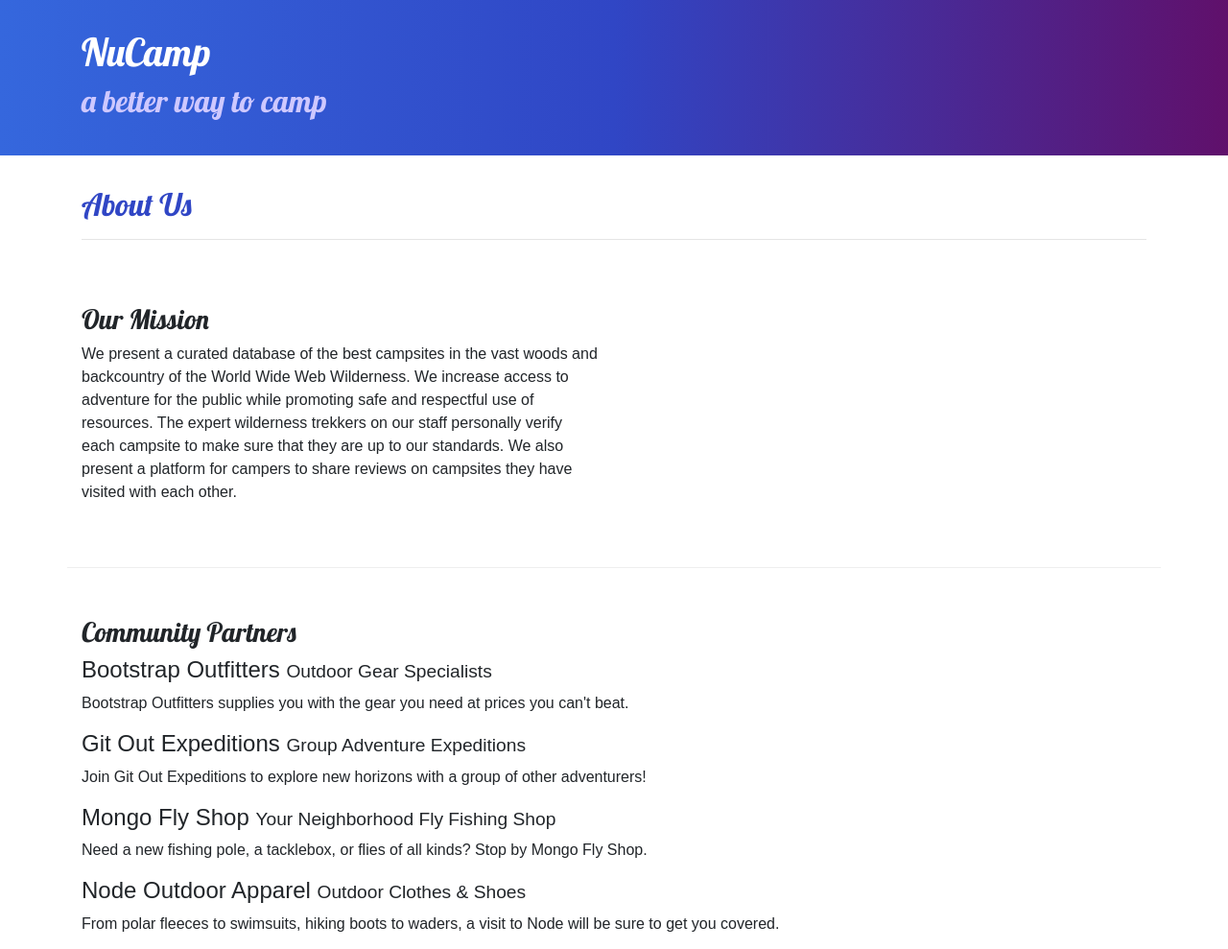
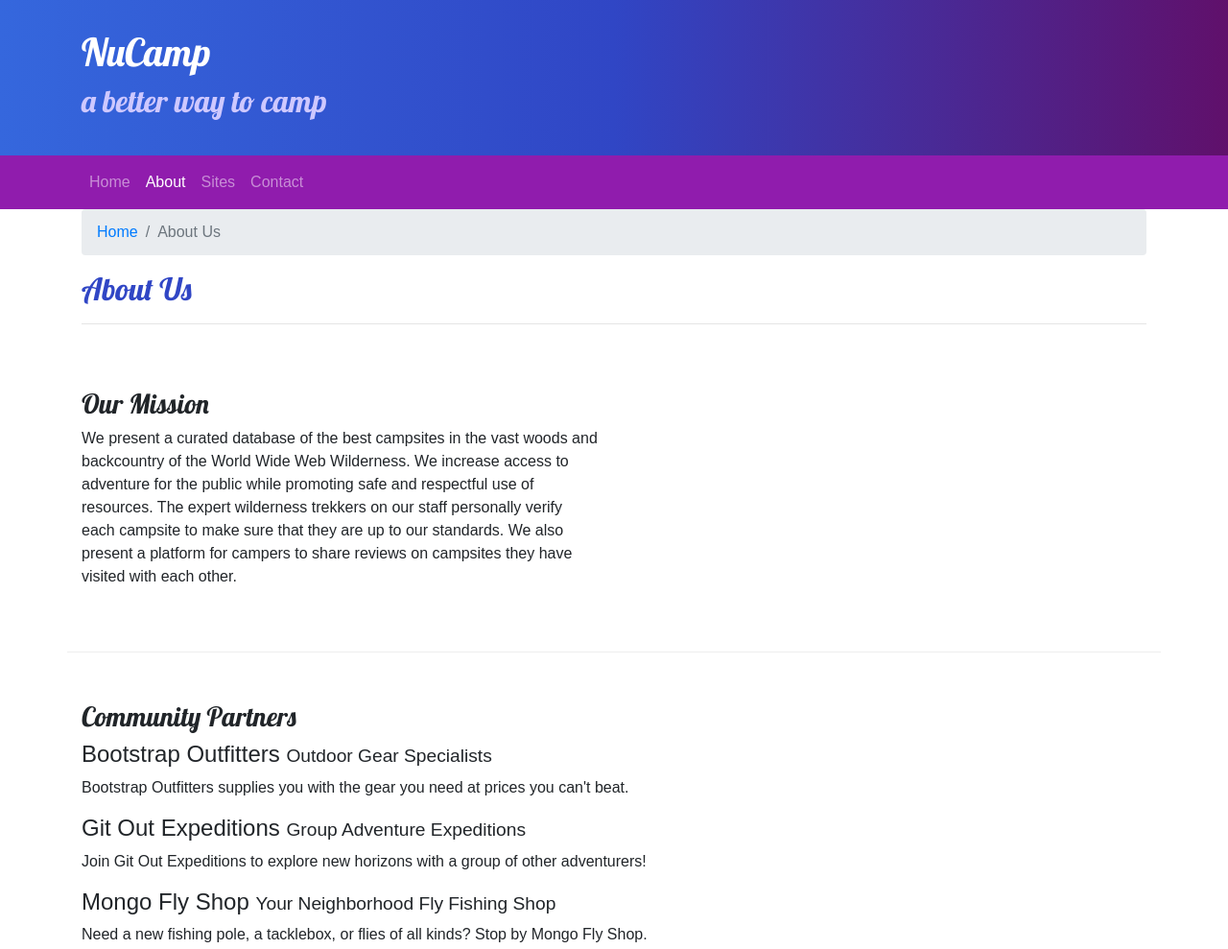
Before and after one commit to MediumJeff/BootstrapProjectSetup, a website: page aboutus.html in a window 1280 px wide. Shown: the top 989 px of the page at 96% size. Drawn offline with nearby package versions, Linux system fonts and the light colour scheme.

Commit message:
Navbar and Breadcrumbs

```diff
--- a/aboutus.html
+++ b/aboutus.html
@@ -27,9 +27,28 @@
         </div>
     </header>
 
+    <nav class="navbar navbar-expand-sm navbar-dark sticky-top">
+        <div class="container">
+            <button class="navbar-toggler ml-auto" type="button" data-toggle="collapse" data-target="#nucampNavbar"><span class="navbar-toggler-icon"></span>
+            </button>
+            <div class="collapse navbar-collapse" id="nucampNavbar">
+                <ul class="navbar-nav">
+                    <li class="nav-item"><a class="nav-link" href="index.html">Home</a></li>
+                    <li class="nav-item active"><a class="nav-link" href="aboutus.html">About</a></li>
+                    <li class="nav-item"><a class="nav-link" href="#">Sites</a></li>
+                    <li class="nav-item"><a class="nav-link" href="#">Contact</a></li>
+                </ul>
+            </div>
+        </div>
+    </nav>
+
     <div class="container">
         <div class="row">
             <div class="col">
+                <ol class="breadcrumb">
+                    <li class="breadcrumb-item"><a href="index.html">Home</a></li>
+                    <li class="breadcrumb-item active">About Us</li>
+                </ol>
                <h2>About Us</h2>
                <hr />
             </div>
--- a/css/styles.css
+++ b/css/styles.css
@@ -20,6 +20,7 @@
 }
 
 .jumbotron {
+    margin: 0;
     padding: 30px;
     background-image: linear-gradient(to right, #3567DD, #3046C5, #60106B);
     color: white;
@@ -30,3 +31,7 @@
     border-bottom: 1px ridge;
     min-height: 200px;
 }
+
+.navbar {
+    background-color: #901CAD;
+}
```
Also changed, not shown: index.html (+16 -1 lines).
